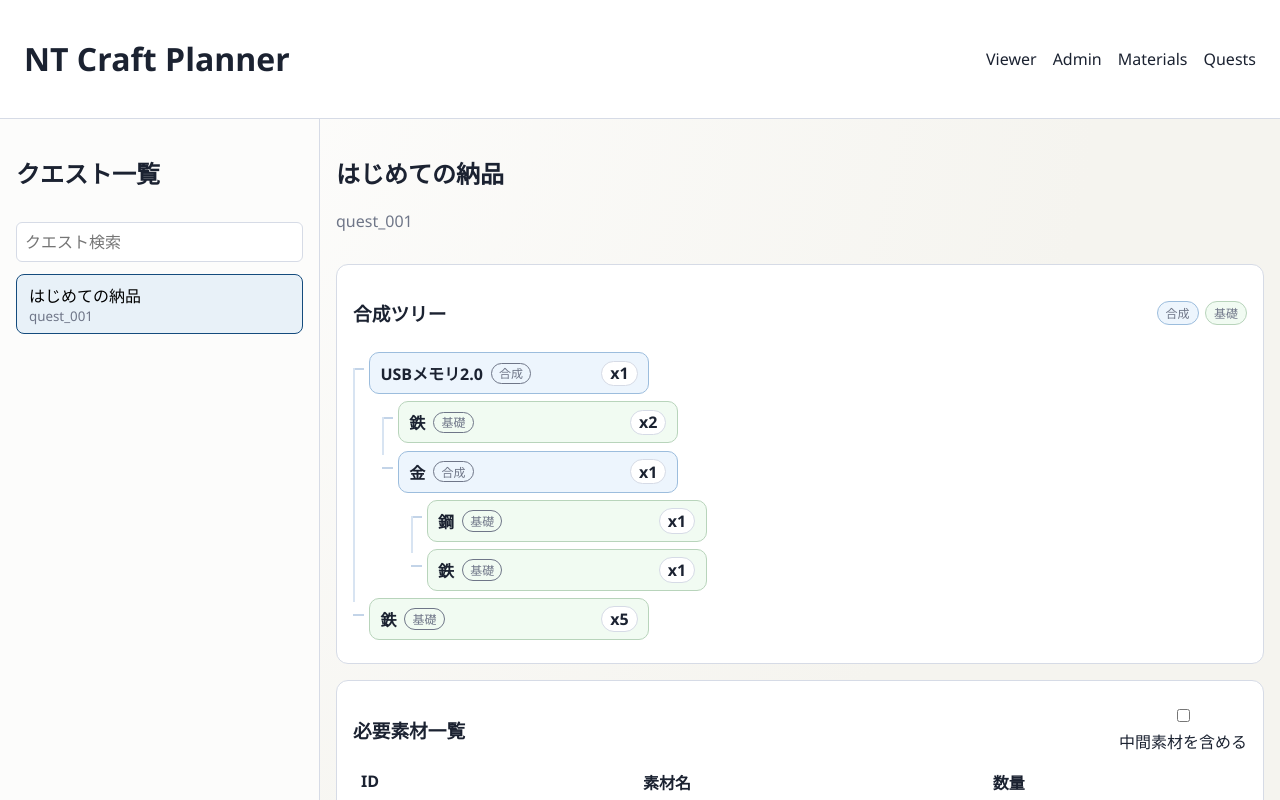
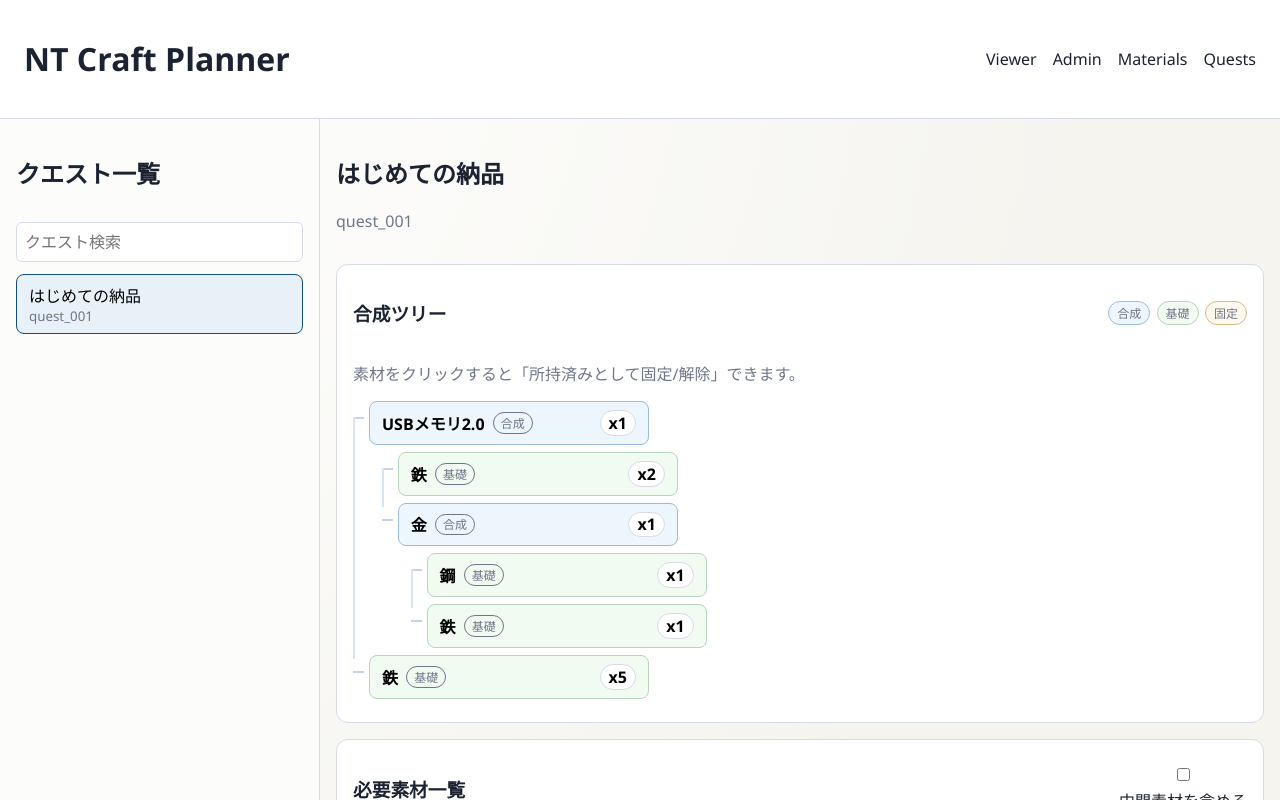
Before and after one commit to jyamaiken/nt_craft_beta, a Next.js app: page / in a window 1280 px wide. Shown: the top 800 px of the page. Built offline with nearby package versions, Linux system fonts and the light colour scheme.

Commit message:
feat: allow fixing owned intermediate materials in viewer

```diff
--- a/app/globals.css
+++ b/app/globals.css
@@ -152,6 +152,7 @@ textarea {
   border: 1px solid var(--line);
   border-radius: 10px;
   background: #fbfdff;
+  text-align: left;
 }
 
 .tree-item {
@@ -190,6 +191,11 @@ textarea {
 .tree-node.leaf {
   border-color: #b8d4bb;
   background: #f1fbf2;
+}
+
+.tree-node.fixed {
+  border-color: #d7ba8a;
+  background: #fff8ec;
 }
 
 .tree-name {
@@ -235,6 +241,26 @@ textarea {
 .legend-chip.leaf {
   background: #f1fbf2;
   border-color: #b8d4bb;
+}
+
+.legend-chip.fixed {
+  background: #fff8ec;
+  border-color: #d7ba8a;
+}
+
+.fixed-list {
+  display: flex;
+  align-items: center;
+  gap: 0.45rem;
+  flex-wrap: wrap;
+  margin-bottom: 0.6rem;
+}
+
+.fixed-chip {
+  border: 1px solid #d7ba8a;
+  background: #fff8ec;
+  border-radius: 999px;
+  padding: 0.15rem 0.55rem;
 }
 
 table {
--- a/app/page.tsx
+++ b/app/page.tsx
@@ -7,19 +7,38 @@ import { loadDataWithOverlay } from "@/lib/user-cache";
 
 type LoadState = "loading" | "ready" | "error";
 
-function Tree({ nodes }: { nodes: TreeNode[] }) {
+function Tree({
+  nodes,
+  fixedMaterialIds,
+  onToggleFixed,
+}: {
+  nodes: TreeNode[];
+  fixedMaterialIds: Set<string>;
+  onToggleFixed: (materialId: string) => void;
+}) {
   return (
     <ul className="tree-list">
       {nodes.map((node, index) => (
         <li key={`${node.id}-${index}`} className="tree-item">
-          <div className={`tree-node ${node.children.length > 0 ? "branch" : "leaf"}`}>
+          <button
+            type="button"
+            className={`tree-node ${node.children.length > 0 ? "branch" : "leaf"} ${node.fixed ? "fixed" : ""}`}
+            onClick={() => onToggleFixed(node.id)}
+            title={fixedMaterialIds.has(node.id) ? "固定を解除" : "所持済みとして固定"}
+          >
             <span className="tree-name">{node.name}</span>
-            <span className="tree-kind">{node.children.length > 0 ? "合成" : "基礎"}</span>
+            <span className="tree-kind">
+              {node.fixed ? "固定" : node.children.length > 0 ? "合成" : "基礎"}
+            </span>
             <span className="tree-qty">x{node.quantity}</span>
-          </div>
+          </button>
           {node.children.length > 0 ? (
             <div className="tree-children">
-              <Tree nodes={node.children} />
+              <Tree
+                nodes={node.children}
+                fixedMaterialIds={fixedMaterialIds}
+                onToggleFixed={onToggleFixed}
+              />
             </div>
           ) : null}
         </li>
@@ -37,6 +56,7 @@ export default function HomePage() {
   const [selectedQuestId, setSelectedQuestId] = useState<string | null>(null);
   const [showIntermediate, setShowIntermediate] = useState(false);
   const [cacheMessage, setCacheMessage] = useState("");
+  const [fixedMaterialIds, setFixedMaterialIds] = useState<Set<string>>(new Set<string>());
 
   useEffect(() => {
     (async () => {
@@ -82,8 +102,21 @@ export default function HomePage() {
     if (!selectedQuest || materials.length === 0) {
       return null;
     }
-    return calculateQuestMaterials(selectedQuest.requirements, materials);
-  }, [selectedQuest, materials]);
+    return calculateQuestMaterials(selectedQuest.requirements, materials, fixedMaterialIds);
+  }, [selectedQuest, materials, fixedMaterialIds]);
+
+  const materialNameById = useMemo(
+    () => new Map<string, string>(materials.map((material) => [material.id, material.name])),
+    [materials],
+  );
+
+  const fixedMaterialList = useMemo(
+    () =>
+      Array.from(fixedMaterialIds)
+        .map((id) => ({ id, name: materialNameById.get(id) ?? id }))
+        .sort((a, b) => a.name.localeCompare(b.name)),
+    [fixedMaterialIds, materialNameById],
+  );
 
   const totals = useMemo(() => {
     if (!calculation) {
@@ -137,9 +170,48 @@ export default function HomePage() {
                 <p className="tree-legend">
                   <span className="legend-chip branch">合成</span>
                   <span className="legend-chip leaf">基礎</span>
+                  <span className="legend-chip fixed">固定</span>
                 </p>
               </div>
-              <Tree nodes={calculation.tree} />
+              <p className="muted">素材をクリックすると「所持済みとして固定/解除」できます。</p>
+              {fixedMaterialList.length > 0 ? (
+                <div className="fixed-list">
+                  <strong>固定中:</strong>
+                  {fixedMaterialList.map((item) => (
+                    <button
+                      key={item.id}
+                      className="fixed-chip"
+                      onClick={() =>
+                        setFixedMaterialIds((prev) => {
+                          const next = new Set(prev);
+                          next.delete(item.id);
+                          return next;
+                        })
+                      }
+                    >
+                      {item.name}
+                    </button>
+                  ))}
+                  <button className="danger" onClick={() => setFixedMaterialIds(new Set<string>())}>
+                    すべて解除
+                  </button>
+                </div>
+              ) : null}
+              <Tree
+                nodes={calculation.tree}
+                fixedMaterialIds={fixedMaterialIds}
+                onToggleFixed={(materialId) =>
+                  setFixedMaterialIds((prev) => {
+                    const next = new Set(prev);
+                    if (next.has(materialId)) {
+                      next.delete(materialId);
+                    } else {
+                      next.add(materialId);
+                    }
+                    return next;
+                  })
+                }
+              />
             </div>
 
             <div className="card">
@@ -170,6 +242,11 @@ export default function HomePage() {
                       <td>{item.quantity}</td>
                     </tr>
                   ))}
+                  {totals.length === 0 ? (
+                    <tr>
+                      <td colSpan={3}>必要素材はありません（固定設定により全て充足）。</td>
+                    </tr>
+                  ) : null}
                 </tbody>
               </table>
             </div>
--- a/lib/bom.ts
+++ b/lib/bom.ts
@@ -21,6 +21,7 @@ function expandNode(
   materialsById: Map<string, Material>,
   baseTotals: Record<string, { name: string; quantity: number }>,
   allTotals: Record<string, { name: string; quantity: number }>,
+  fixedMaterialIds: Set<string>,
   stack: string[],
 ): TreeNode {
   const material = materialsById.get(materialId);
@@ -33,14 +34,21 @@ function expandNode(
     throw new Error(`Circular recipe detected: ${chain}`);
   }
 
-  addTotal(allTotals, material, quantity);
+  const fixed = fixedMaterialIds.has(material.id);
 
   const node: TreeNode = {
     id: material.id,
     name: material.name,
     quantity,
+    fixed,
     children: [],
   };
+
+  if (fixed) {
+    return node;
+  }
+
+  addTotal(allTotals, material, quantity);
 
   if (isBaseMaterial(material)) {
     addTotal(baseTotals, material, quantity);
@@ -57,6 +65,7 @@ function expandNode(
         materialsById,
         baseTotals,
         allTotals,
+        fixedMaterialIds,
         nextStack,
       ),
     );
@@ -68,6 +77,7 @@ function expandNode(
 export function calculateQuestMaterials(
   requirements: RecipeItem[],
   materials: Material[],
+  fixedMaterialIds: Set<string> = new Set<string>(),
 ): CalculationResult {
   const materialsById = new Map<string, Material>(materials.map((m) => [m.id, m]));
   const baseTotals: Record<string, { name: string; quantity: number }> = {};
@@ -80,6 +90,7 @@ export function calculateQuestMaterials(
       materialsById,
       baseTotals,
       allTotals,
+      fixedMaterialIds,
       [],
     ),
   );
--- a/lib/types.ts
+++ b/lib/types.ts
@@ -19,6 +19,7 @@ export type TreeNode = {
   id: string;
   name: string;
   quantity: number;
+  fixed: boolean;
   children: TreeNode[];
 };
 
```
